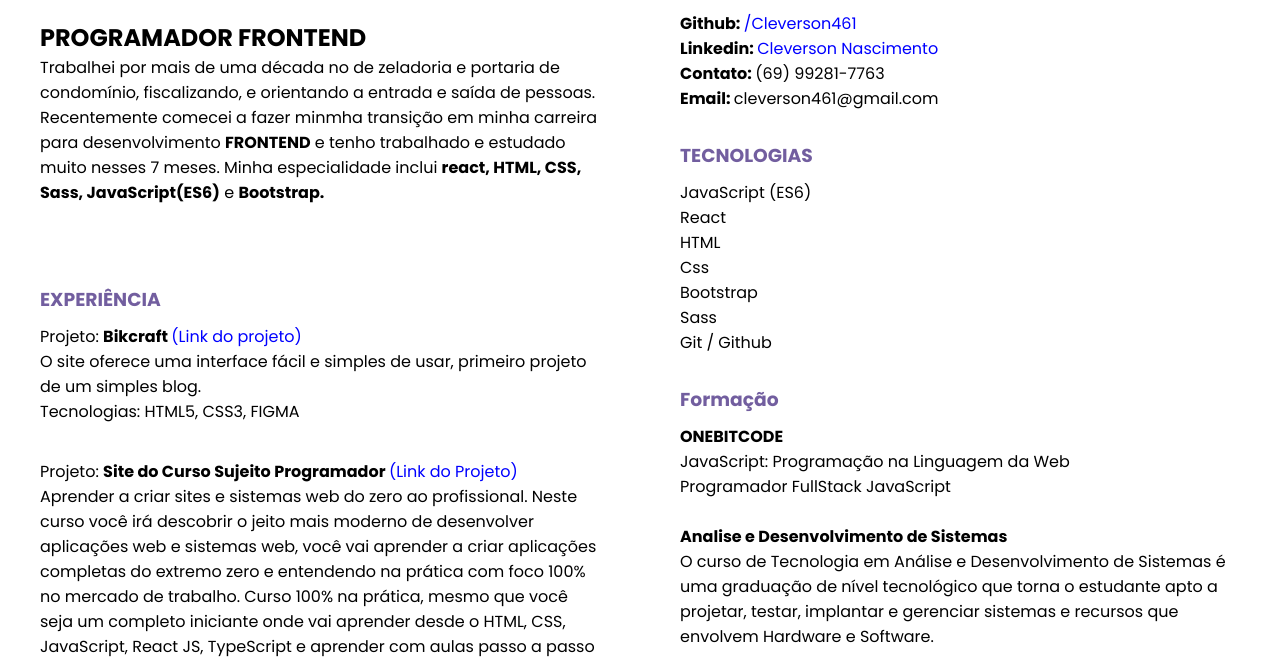
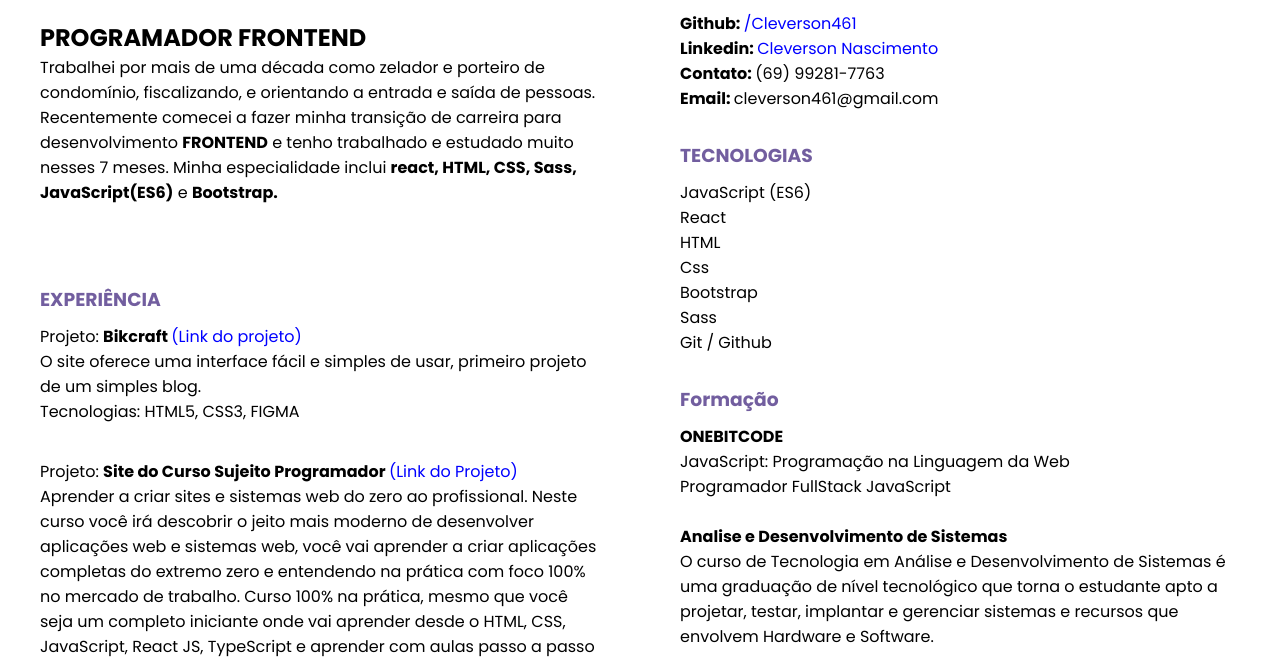
Before and after one commit to Cleverson461/curriculum, a plain HTML site: page index.html in a window 1280 px wide. Shown: the part 88-752 px from the top of the page. Drawn offline with Linux system fonts and the light colour scheme.

Commit message:
Atualização ortograficas

```diff
--- a/index.html
+++ b/index.html
@@ -29,10 +29,10 @@
         <h1>CLEVERSON NASCIMENTO</h1>
         <h2>PROGRAMADOR FRONTEND</h2>
         <p class="paragraph">
-          Trabalhei por mais de uma década no de zeladoria e portaria de
+          Trabalhei por mais de uma década como zelador e porteiro de
           condomínio, fiscalizando, e orientando a entrada e saída de
           pessoas.<br />
-          Recentemente comecei a fazer minmha transição em minha carreira para
+          Recentemente comecei a fazer minha transição de carreira para
           desenvolvimento <strong>FRONTEND</strong> e tenho trabalhado e
           estudado muito nesses 7 meses. Minha especialidade inclui
           <strong>react, HTML, CSS, Sass, JavaScript(ES6)</strong> e
@@ -165,34 +165,3 @@
     </div>
   </body>
 </html>
-
-<!--
-
-
-
-  <div class="contactInfo">
-        <h3 class="title">Informações de Contato</h3>
-        <ul>
-          <li>
-            <span class="icon"><i class="fa fa-phone" aria-hidden="true"></i></span>
-            <span class="text">+55 (69) 99281-7763</span>
-          </li>
-          <li>
-            <span class="icon"><i class="fa fa-envelope-o" aria-hidden="true"></i></span>
-            <span class="text">cleverson461@gmail.com</span>
-          </li>
-          <li>
-            <span class="icon"><i class="fa fa-github" aria-hidden="true"></i></span>
-            <span class="text">https://github.com/Cleverson461</span>
-          </li>
-          <li>
-            <span class="icon"><i class="fa fa-linkedin" aria-hidden="true"></i></span>
-            <span class="text">www.linkedin.com/me</span>
-          </li>
-          <li>
-            <span class="icon"><i class="fa fa-map-marker" aria-hidden="true"></i></span>
-            <span class="text">Porto Velho, Rondônia, Brasil</span>
-          </li>
-        </ul>
-      </div>
- -->
```
Also changed, not shown: style.css (+0 -7 lines).
